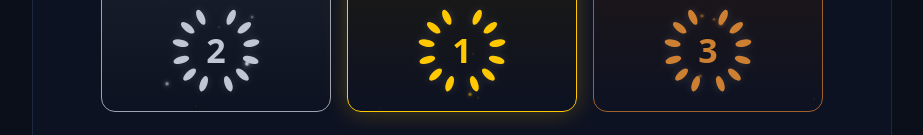
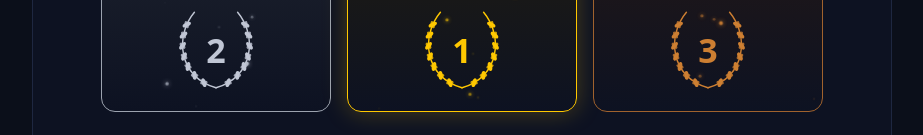
Before and after one commit to HugatoDMC/campoelectrico, a plain HTML site: page index.html in a window 1280 px wide. Shown: the part 363-498 px from the top of the page, without its empty margins (178-1101 px from the left). Drawn offline with Linux system fonts and the light colour scheme.

Commit message:
Update index.html

```diff
--- a/index.html
+++ b/index.html
@@ -18,10 +18,10 @@
   .card { position: relative; flex: 1; max-width: 230px; border-radius: 14px; text-align: center; padding: 16px 12px;
           background: #101728; border: 1px solid #1e2740; cursor: pointer;
           transition: transform .2s ease, box-shadow .2s ease; }
-  .card.first { padding-top: 24px; background: linear-gradient(#2a2208, #0d1222); border-color: #ffc800; box-shadow: 0 0 25px rgba(255, 200, 0, .25); }
-  .card.second { background: linear-gradient(#262a33, #0d1222); border-color: #9ca3af; }
-  .card.third { background: linear-gradient(#2e1b10, #0d1222); border-color: #a0622d; }
-  .card:hover { transform: translateY(-6px); box-shadow: 0 0 26px rgba(255, 200, 0, .6), 0 0 8px rgba(255, 200, 0, .8); }
+  .card.first { padding-top: 24px; background: linear-gradient(#2a2208, #0d1222); border-color: #ffc800; box-shadow: 0 0 25px rgba(255, 200, 0, .25); --glow: #ffc800; }
+  .card.second { background: linear-gradient(#262a33, #0d1222); border-color: #9ca3af; --glow: #9ca3af; }
+  .card.third { background: linear-gradient(#2e1b10, #0d1222); border-color: #a0622d; --glow: #a0622d; }
+  .card:hover { transform: translateY(-6px); box-shadow: 0 0 26px var(--glow), 0 0 8px var(--glow); }
 
   .fx { position: absolute; inset: 0; border-radius: inherit; overflow: hidden; pointer-events: none; }
   .spark { position: absolute; width: 4px; height: 4px; border-radius: 50%; background: var(--c); opacity: 0;
@@ -41,12 +41,13 @@
   .avatar img.deco { position: absolute; left: 50%; top: 50%; width: 140%; height: 140%; transform: translate(-50%, -50%); pointer-events: none; }
 
   .badge { position: relative; width: 90px; height: 90px; margin: 8px auto 0; display: flex; align-items: center; justify-content: center; }
-  .laurel { position: absolute; inset: 0; width: 100%; height: 100%; filter: drop-shadow(0 0 4px rgba(255, 255, 255, .15)); }
+  .laurel { position: absolute; inset: 0; width: 100%; height: 100%; }
   .num { position: relative; font-size: 34px; font-weight: 800; }
 
   .row { position: relative; display: flex; align-items: center; gap: 16px; background: #101728; border: 1px solid #6fb1ff; border-radius: 12px;
-         padding: 10px 16px; margin-bottom: 8px; cursor: pointer; transition: transform .2s ease, box-shadow .2s ease; }
-  .row:hover { transform: translateY(-3px); box-shadow: 0 0 20px rgba(255, 200, 0, .55), 0 0 6px rgba(255, 200, 0, .7); }
+         padding: 10px 16px; margin-bottom: 8px; cursor: pointer; transition: transform .2s ease, box-shadow .2s ease;
+         --glow: rgba(111, 177, 255, .45); }
+  .row:hover { transform: translateY(-3px); box-shadow: 0 0 14px var(--glow), 0 0 4px var(--glow); }
   .row .pos { width: 36px; text-align: center; font-size: 20px; font-weight: 700; color: #9aa6c2; }
   .row .avatar { width: 52px; height: 52px; margin: 0; }
   .row .name { flex: 1; margin: 0; text-align: left; }
@@ -108,21 +109,42 @@ function avatarHTML(u) {
   return `<div class="avatar"><img class="pfp" src="${esc(pfp)}" alt="">${deco}</div>`;
 }
 
+// Laurel: un tallo curvo por lado con hojas a lo largo, en espejo para el lado derecho
 function laurelSVG(color) {
-  let leaves = "";
-  for (const mirror of [false, true]) {
-    for (let i = 0; i < 6; i++) {
-      const deg = 110 + i * 27;
-      const t = deg * Math.PI / 180;
-      let x = 50 + 40 * Math.cos(t);
-      const y = 50 + 40 * Math.sin(t);
-      const angle = mirror ? 180 - deg : deg;
-      if (mirror) x = 100 - x;
-      const rot = angle - 90;
-      leaves += `<ellipse cx="${x.toFixed(1)}" cy="${y.toFixed(1)}" rx="4" ry="9" fill="${color}" transform="rotate(${rot} ${x.toFixed(1)} ${y.toFixed(1)})"/>`;
-    }
+  const P = [[50, 92], [8, 80], [4, 34], [26, 8]];
+
+  const pt = t => {
+    const u = 1 - t;
+    const x = u*u*u*P[0][0] + 3*u*u*t*P[1][0] + 3*u*t*t*P[2][0] + t*t*t*P[3][0];
+    const y = u*u*u*P[0][1] + 3*u*u*t*P[1][1] + 3*u*t*t*P[2][1] + t*t*t*P[3][1];
+    return [x, y];
+  };
+
+  const angleAt = t => {
+    const u = 1 - t;
+    const dx = 3*u*u*(P[1][0]-P[0][0]) + 6*u*t*(P[2][0]-P[1][0]) + 3*t*t*(P[3][0]-P[2][0]);
+    const dy = 3*u*u*(P[1][1]-P[0][1]) + 6*u*t*(P[2][1]-P[1][1]) + 3*t*t*(P[3][1]-P[2][1]);
+    return Math.atan2(dy, dx) * 180 / Math.PI;
+  };
+
+  let half = `<path d="M${P[0][0]} ${P[0][1]} C${P[1][0]} ${P[1][1]} ${P[2][0]} ${P[2][1]} ${P[3][0]} ${P[3][1]}"
+                fill="none" stroke="${color}" stroke-width="1.6" stroke-linecap="round"/>`;
+
+  for (let i = 0; i < 7; i++) {
+    const t = 0.12 + i * 0.12;
+    const [x, y] = pt(t);
+    const a = angleAt(t);
+    const xs = x.toFixed(1), ys = y.toFixed(1);
+    half += `<ellipse cx="${xs}" cy="${ys}" rx="5" ry="2.4" fill="${color}"
+              transform="rotate(${(a + 40).toFixed(1)} ${xs} ${ys})"/>`;
+    half += `<ellipse cx="${xs}" cy="${ys}" rx="4.2" ry="2" fill="${color}" opacity=".8"
+              transform="rotate(${(a - 40).toFixed(1)} ${xs} ${ys})"/>`;
   }
-  return `<svg class="laurel" viewBox="0 0 100 100" aria-hidden="true">${leaves}</svg>`;
+
+  return `<svg class="laurel" viewBox="0 0 100 100" aria-hidden="true">
+    ${half}
+    <g transform="translate(100 0) scale(-1 1)">${half}</g>
+  </svg>`;
 }
 
 function fillSparks(el, color) {
```
